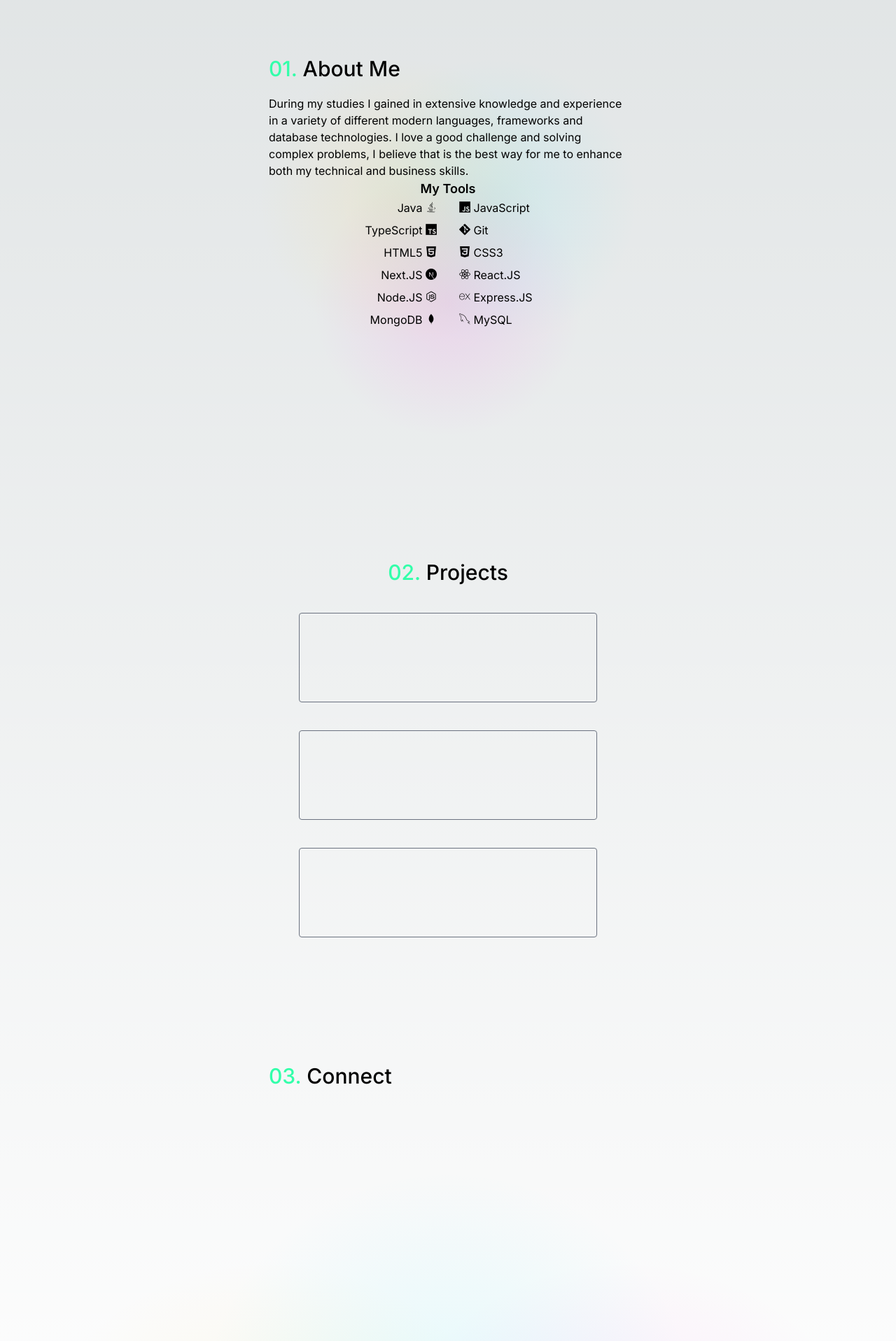
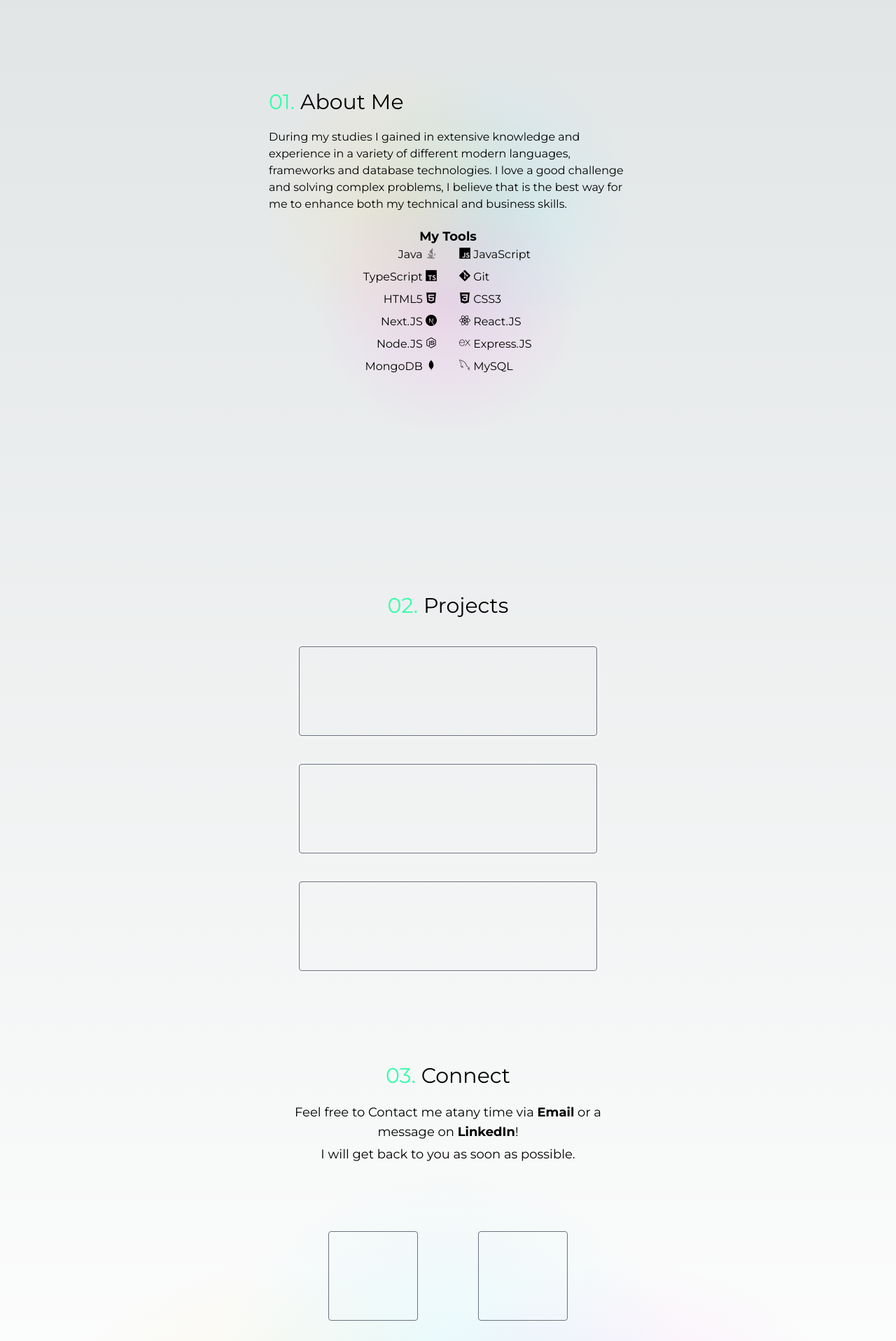
Before and after one commit to Isaacm1210/Portfolio-v2, a Next.js app: page / in a window 1280 px wide. Shown: the part 880-2797 px from the top of the page at 70% size. Built offline with nearby package versions, Linux system fonts and the light colour scheme.

Commit message:
responsive styling and colour changes

```diff
--- /dev/null
+++ b/app/components/cursor.tsx
@@ -0,0 +1,6 @@
+export default function Cursor(){
+    return (
+        <>
+        </>
+    )
+}
--- a/app/layout.tsx
+++ b/app/layout.tsx
@@ -1,8 +1,9 @@
 import type { Metadata } from "next";
-import { Inter } from "next/font/google";
+import { Inter, Roboto, Montserrat } from "next/font/google";
 import "./globals.css";
 
 const inter = Inter({ subsets: ["latin"] });
+const roboto = Montserrat({subsets: ["latin"], weight: ["400", "700"]})
 
 export const metadata: Metadata = {
   title: "Isaac Mhamed | Developer",
@@ -19,7 +20,7 @@ export default function RootLayout({
       <head>
         <link rel="stylesheet" href="https://cdn.jsdelivr.net/gh/devicons/devicon@v2.15.1/devicon.min.css"/>
       </head>
-      <body className={`${inter.className} antialiased`}>{children}</body>
+      <body className={`${roboto.className} antialiased`}>{children}</body>
     </html>
   );
 }
--- a/app/ui/content/about.tsx
+++ b/app/ui/content/about.tsx
@@ -1,6 +1,6 @@
 export default function About() {
     return (
-        <section id="about" className="w-2/5 min-w-80 h-128h m-auto pt-20 ">
+        <section id="about" className="w-2/5 min-w-80 h-128h m-auto pt-32 min-h-2xl">
             <h2 className="text-3xl font-medium mb-5 font"><span className="text-green">01. </span>About Me</h2>
             <p className="text-left text-base w-full ml-0">
                 During my studies I gained in extensive knowledge and experience in a variety of different modern
@@ -8,7 +8,7 @@ export default function About() {
                 frameworks and database technologies. I love a good challenge and solving complex problems, I
                 believe that is the best way for me to enhance both my technical and business skills.
             </p>
-            <div className="flex flex-col justify-evenly h-1/3">
+            <div className="flex flex-col justify-evenly h-1/3 m-5">
                 <h3 className="text-center text-lg font-semibold">My Tools</h3>
                 <ul className="grid grid-cols-2 gap-y-2 gap-x-8">
                     <li className="text-right">Java <i className="devicon-java-plain"></i></li>
--- a/app/ui/content/connect.tsx
+++ b/app/ui/content/connect.tsx
@@ -1,7 +1,19 @@
-export default function Connect(){
-    return(
-        <section id="connect" className="w-2/5 min-w-80 h-128h m-auto pt-20 ">
-            <h2 className="text-3xl font-medium"><span className="text-green">03. </span>Connect</h2>
+export default function Connect() {
+    return (
+        <section id="connect" className="w-2/5 min-w-80 h-128h m-auto pt-20 min-h-2xl">
+            <h2 className="text-3xl font-medium text-center"><span className="text-green">03. </span>Connect</h2>
+            <div className="my-5 text-lg">
+                <p className="text-center my-1">Feel free to Contact me atany time via  <b><a className="hover:text-green hover:cursor-pointer" href="mailto:1210Mhamed@gmail.com" target="_blank">Email</a></b> or a message on <b><a className="hover:text-green hover:cursor-pointer" href="https://www.linkedin.com/in/is-haq-m-hamed-a0402b1b7/" target="_blank">LinkedIn</a></b>!</p>
+                <p className="text-center my-1">I will get back to you as soon as possible.</p>
+            </div>
+            <div className="flex justify-evenly my-24">
+                <div className="w-32 h-32 border border-gray-500 rounded bg-lightwhite">
+
+                </div>
+                <div className="w-32 h-32 border border-gray-500 rounded bg-lightwhite">
+
+                </div>
+            </div>
         </section>
     )
 }
--- a/app/ui/content/hero.tsx
+++ b/app/ui/content/hero.tsx
@@ -1,10 +1,10 @@
 export default function Hero() {
     return (
-        <section id="hero" className="pt-32 mt-20h h-128h m-auto w-2/5 min-w-80">
+        <section id="hero" className="pt-24 mt-20h h-128h m-auto w-2/5 min-w-80 min-h-2xl">
             <h4 className="text-green">Hi, my name is </h4>
             <div className="flex items-center ">
                 <div className="h-px w-1/3 bg-white"></div>
-                <h1 className="text-5xl font-mono min-w-80 w-1/3 text-center font-semibold">Isaac Mhamed</h1>
+                <h1 className="text-5xl min-w-96 w-1/3 text-center font-semibold max-md2:text-4xl max-md2:min-w-80">Isaac Mhamed</h1>
                 <div className="h-px w-1/3 bg-white "></div>
             </div>
             <p className="w-10/12 m-auto text-center">I am a recent graduate based in Calgary Canada with a passion for creating complex
--- a/app/ui/content/projects.tsx
+++ b/app/ui/content/projects.tsx
@@ -1,14 +1,14 @@
 export default function Projects(){
     return (
-        <section id="projects" className="h-128h m-auto pt-20 w-2/5 min-w-80">
+        <section id="projects" className="h-128h m-auto pt-32 w-2/5 min-w-80 min-h-2xl">
             <h2 className="text-3xl font-medium text-center"><span className="text-green">02. </span>Projects</h2>
-            <div className="w-10/12 h-32 border-gray-500 rounded border m-auto my-10">
+            <div className="w-10/12 h-32 border-gray-500 rounded border m-auto my-10 bg-white-2 shadow-glow">
 
             </div>
-            <div className="w-10/12 h-32 border-gray-500 rounded border m-auto my-10">
+            <div className="w-10/12 h-32 border-gray-500 rounded border m-auto my-10 bg-white-2 shadow-glow">
 
             </div>
-            <div className="w-10/12 h-32 border-gray-500 rounded border m-auto my-10">
+            <div className="w-10/12 h-32 border-gray-500 rounded border m-auto my-10 bg-white-2 shadow-glow">
 
             </div>
 
--- a/app/ui/nav-bar.tsx
+++ b/app/ui/nav-bar.tsx
@@ -1,6 +1,7 @@
 export default function NavBar() {
     return (
-        <div className="w-full fixed flex justify-end items-center py-3 backdrop-blur-sm">
+        <div className="w-full fixed flex justify-end items-center py-3 backdrop-blur bg-nav">
+         <div className="h-max w-max mr-auto ml-7"><a className="hover:cursor-pointer" href="#hero">Isaac M'hamed</a></div>
             <nav className="w-1/3 mx-4 max-md:hidden">
                 <ul className="list-none flex justify-between w-full text-green">
                     <li className="hover:cursor-pointer hover:translate-y-1 transition-all">01. <a className="no-underline text-white" href="#about">About</a></li>
--- a/tailwind.config.ts
+++ b/tailwind.config.ts
@@ -19,13 +19,25 @@ const config: Config = {
       colors: {
         transparent: 'transparent',
         current: 'currentColor',
-        green: '#33ffaa',
-        buttonfade: '#33ffaa1a',
-        white: "#ffffff",
+        "green": '#33ffaa',
+        "buttonfade": '#33ffaa1a',
+        "white-2": "rgba(255,255,255,0.027)",
+        "nav": "rgba(255,255,255,0.03)"
       },
       spacing: {
         '128h': '90vh',
-        '20h': '20vh'
+        '20h': '20vh',
+        '2xl': "700px"
+      },
+      borderWidth: {
+        '1/2': "0.5px"
+      },
+      screens: {
+        'md2': '960px',
+        '2xl': "700px"
+      },
+      boxShadow: {
+        'glow' : '0 0 5px 2px rgba(255, 255, 255, 0.5)'
       }
     },
 
```
